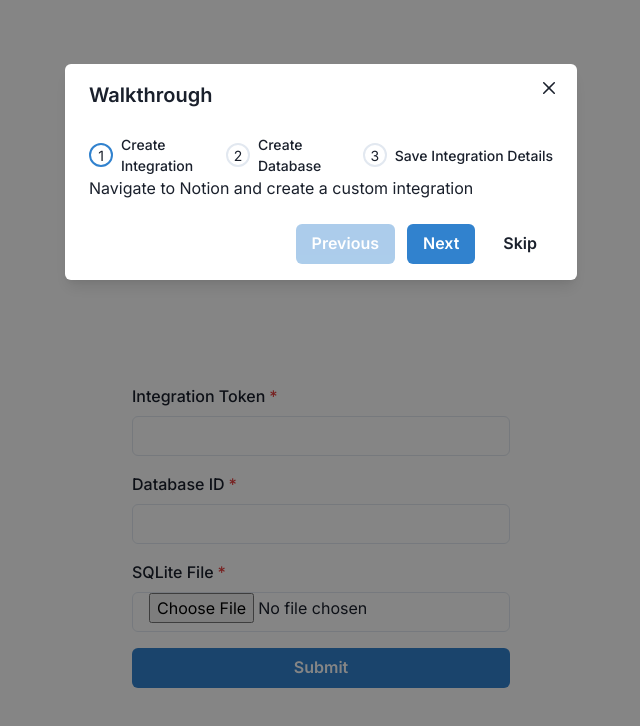
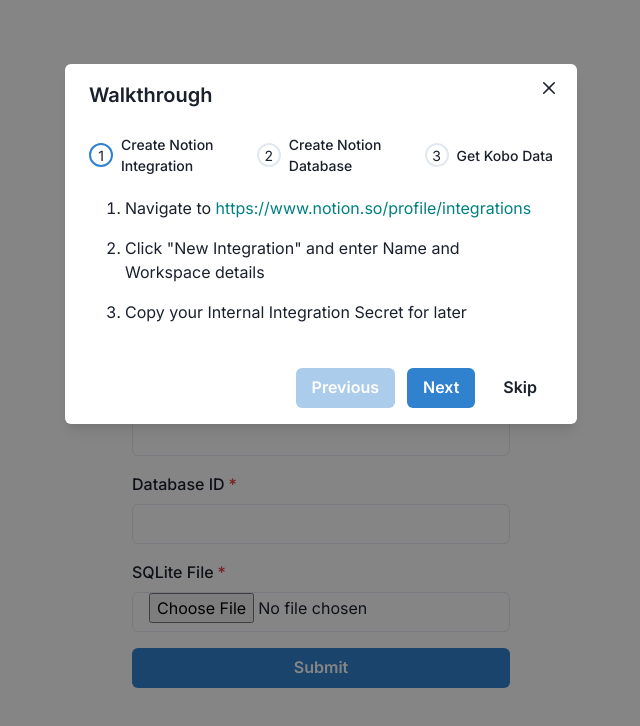
Before and after one commit to juliariec/kobotonotion, a Next.js app: page / in a window 1280 px wide. Both pictures are taken after a click on the button "Show Walkthrough". Shown: the top 726 px of the page, without its empty margins (319-959 px from the left). Built offline with nearby package versions, Linux system fonts and the light colour scheme.

Commit message:
Add basic instructions to walkthrough

```diff
--- a/app/Walkthrough.tsx
+++ b/app/Walkthrough.tsx
@@ -13,24 +13,80 @@
   ModalCloseButton,
   Button,
   Box,
+  Link,
+  Text,
+  Code,
   useDisclosure,
+} from "@chakra-ui/react";
+
+import {
+  List,
+  ListItem,
+  ListIcon,
+  OrderedList,
+  UnorderedList,
 } from "@chakra-ui/react";
 
 const instructions = [
   {
-    title: "Create Integration",
+    title: "Create Notion Integration",
     description: "Create a custom integration in Notion",
-    body: "Navigate to Notion and create a custom integration",
+    body: (
+      <OrderedList spacing={4}>
+        <ListItem>
+          Navigate to{" "}
+          <Link
+            color="teal"
+            href="https://www.notion.so/profile/integrations"
+            isExternal
+          >
+            https://www.notion.so/profile/integrations
+          </Link>
+        </ListItem>
+        <ListItem>
+          Click &quot;New Integration&quot; and enter Name and Workspace details
+        </ListItem>
+        <ListItem>Copy your Internal Integration Secret for later</ListItem>
+      </OrderedList>
+    ),
   },
   {
-    title: "Create Database",
+    title: "Create Notion Database",
     description: "Create a target database in Notion",
-    body: "Navigate to Notion and create a new database",
+    body: (
+      <OrderedList spacing={4}>
+        <ListItem>
+          In your Notion workspace, create a new database to store your Kobo
+          highlights
+        </ListItem>
+        <ListItem>
+          Ensure your database has a checkbox property named Highlights and a
+          text property named Title
+        </ListItem>
+        <ListItem>
+          To allow your integration to access this database, click the three
+          dots in the upper right hand corner, navigate to Connections &gt;
+          Connect To, and then select the name of your newly created integration
+        </ListItem>
+        <ListItem>
+          While viewing your database page, copy the Database ID from the URL by
+          selecting the text between <Code>.so/</Code> and <Code>?v=</Code>
+        </ListItem>
+      </OrderedList>
+    ),
   },
   {
-    title: "Save Integration Details",
-    description: "Copy integration key and database ID",
-    body: "Copy your integration key and your database ID for input",
+    title: "Get Kobo Data",
+    description:
+      "Get the data from your Kobo in order to upload for processing",
+    body: (
+      <OrderedList spacing={4}>
+        <ListItem>Connect your Kobo device to your computer</ListItem>
+        <ListItem>
+          Navigate to <i>folder name</i> and locate <i>filename.sqlite</i>
+        </ListItem>
+      </OrderedList>
+    ),
   },
 ];
 
@@ -83,7 +139,7 @@
               stepDetails={stepDetails}
             />
             {instructions.map((details, index) => (
-              <Box key={index} display={step != index ? "none" : ""}>
+              <Box p="5" key={index} display={step != index ? "none" : ""}>
                 {details.body}
               </Box>
             ))}
```
